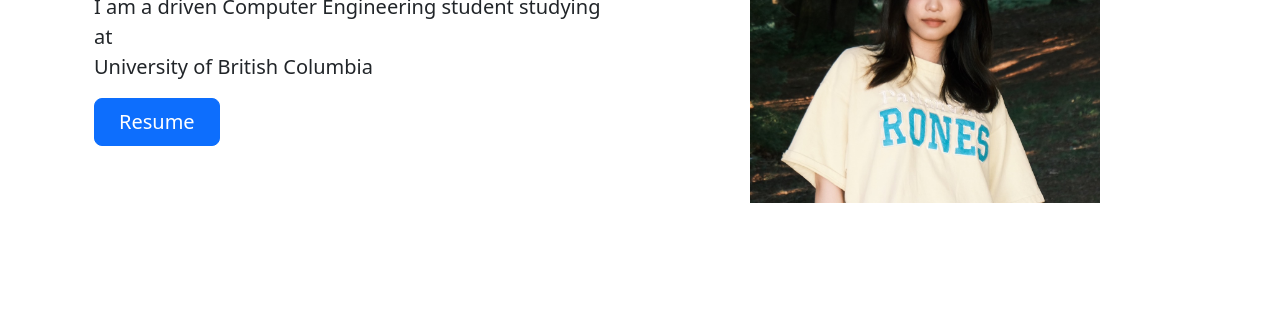
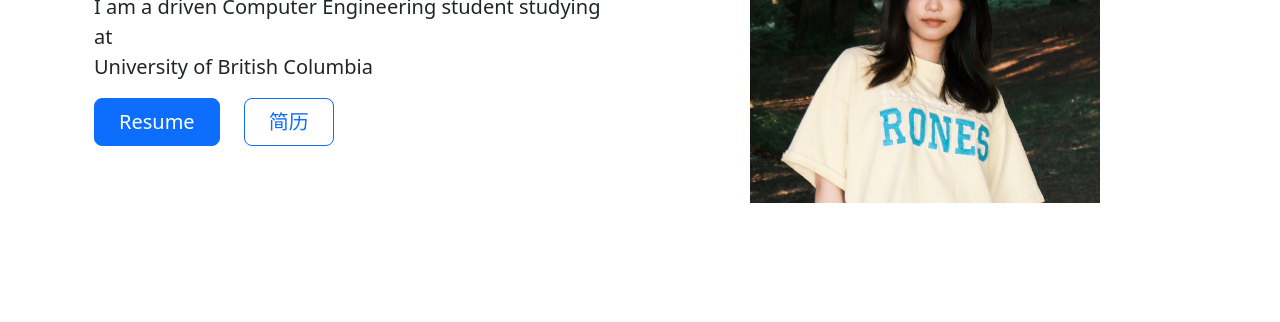
Before and after one commit to ericahe127/erica-he-website, a plain HTML site: page index.html in a window 1280 px wide. Shown: the part 320-642 px from the top of the page. Drawn offline with nearby package versions, Linux system fonts and the light colour scheme.

Commit message:
update resume

```diff
--- a/index.html
+++ b/index.html
@@ -33,6 +33,7 @@
                 <p class="lead">I am a driven Computer Engineering student studying at <br> University of British Columbia</p>
                 <div class="d-grid gap-3 d-md-flex justify-content-md-start">
                     <a href="asset/erica_resume.pdf" target="_blank"><button type="button" class="btn btn-primary btn-lg px-4 me-md-2">Resume</button></a>
+                    <a href="asset/erica-resume-cn.pdf" target="_blank"><button type="button" class="btn btn-outline-primary btn-lg px-4 me-md-2">简历</button></a>
                     <!-- <a href="#"><button type="button" class="btn btn-outline-secondary btn-lg px-4">Default</button></a> -->
                 </div>
             </div>
```
Also changed, not shown: 2 other files.
